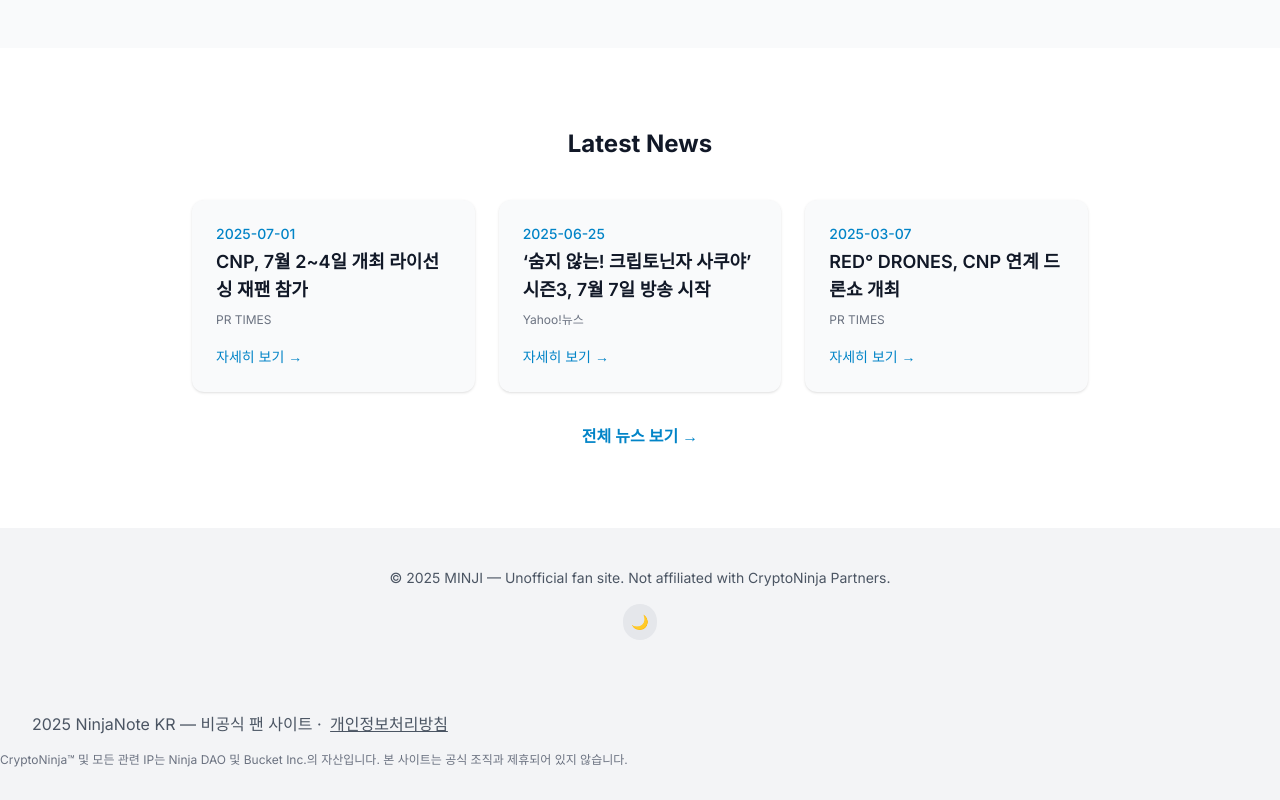
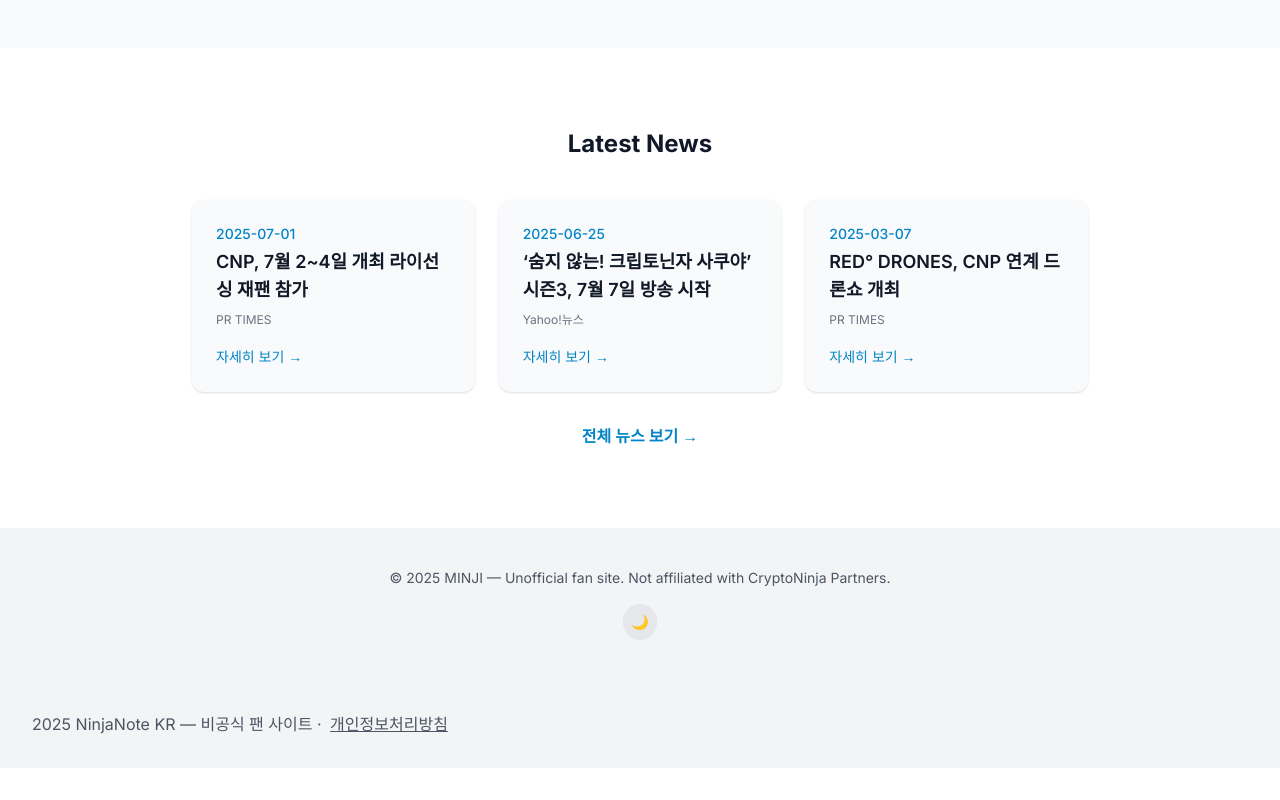
Before and after one commit to minjiblog/NinjaNoteKR, a Next.js app: page / in a window 1280 px wide. Shown: the part 1353-2153 px from the top of the page. After the commit the page ends 2121 px from the top, so only its background shows below. Built offline with nearby package versions, Linux system fonts and the light colour scheme; a web font is replaced by a local one.

Commit message:
chore: remove redundant CryptoNinja IP disclaimer from footer

```diff
--- a/src/components/footer.tsx
+++ b/src/components/footer.tsx
@@ -10,9 +10,7 @@
           </p>
         </div>
       </div>
-      <p className="text-xs text-gray-500 dark:text-gray-600 mt-4 text-center md:text-left">
-        CryptoNinja™ 및 모든 관련 IP는 Ninja DAO 및 Bucket Inc.의 자산입니다. 본 사이트는 공식 조직과 제휴되어 있지 않습니다.
-      </p>
+
     </footer>
   );
 }
```
